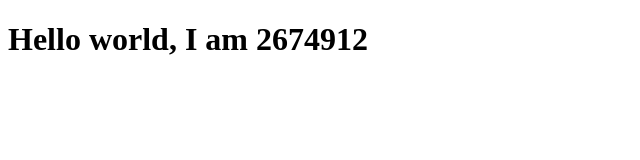
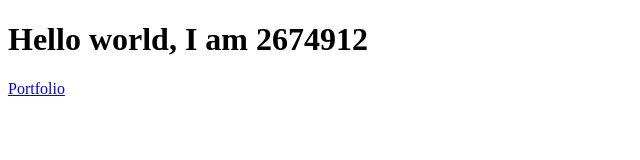
Before and after one commit to basi743/SDLab, a plain HTML site: page index.html in a window 1280 px wide. Shown: the full height of the page, 0-640 px from the left. Drawn offline with Linux system fonts and the light colour scheme.

Commit message:
Update index.html
link to portfolio page

```diff
--- a/index.html
+++ b/index.html
@@ -7,5 +7,6 @@
 </head>
 <body>
     <h1>Hello world, I am 2674912</student-id></h1>
+    <a href=2674912-lab2.html> Portfolio </a>
 </body>
 </html>
```
